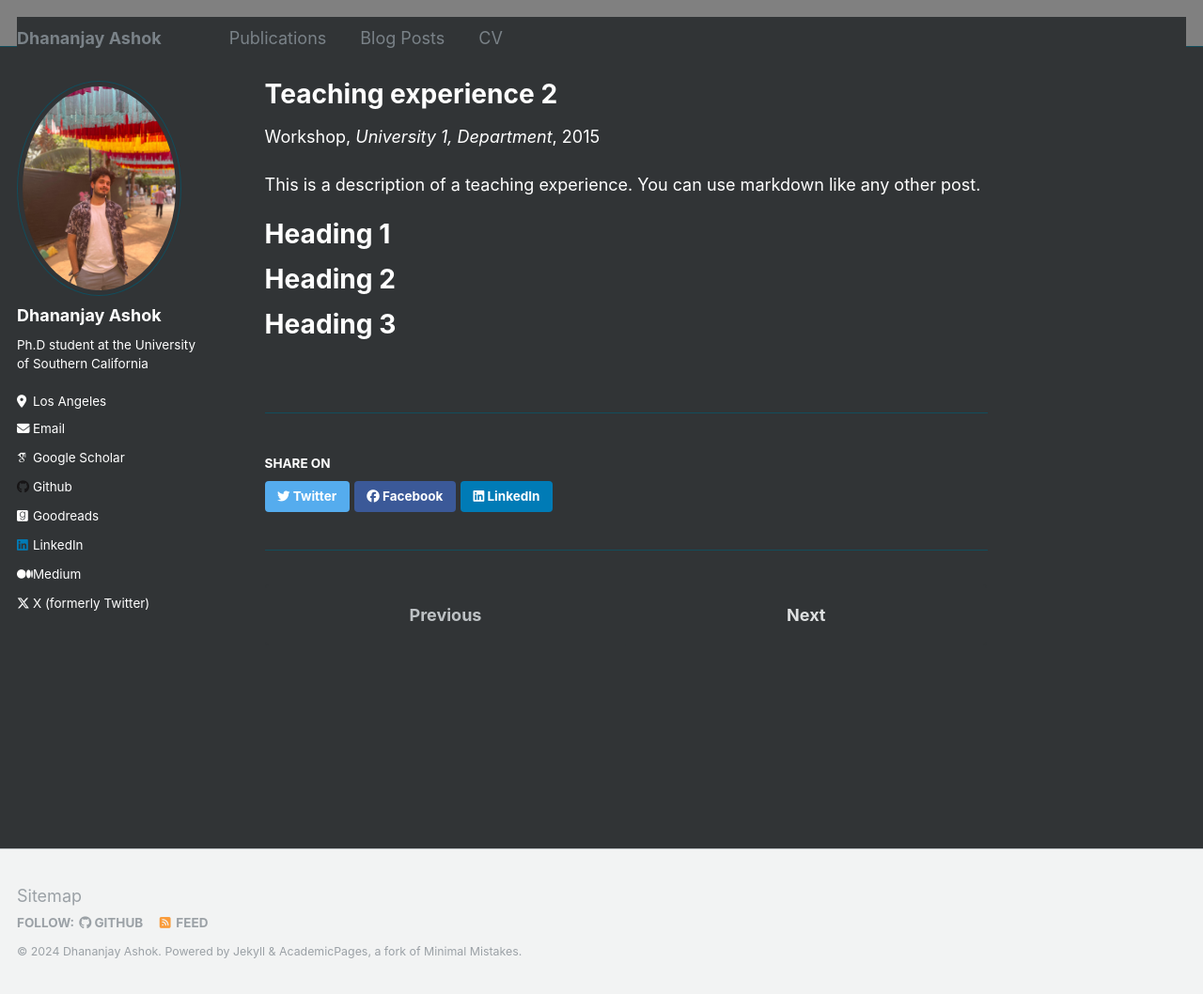
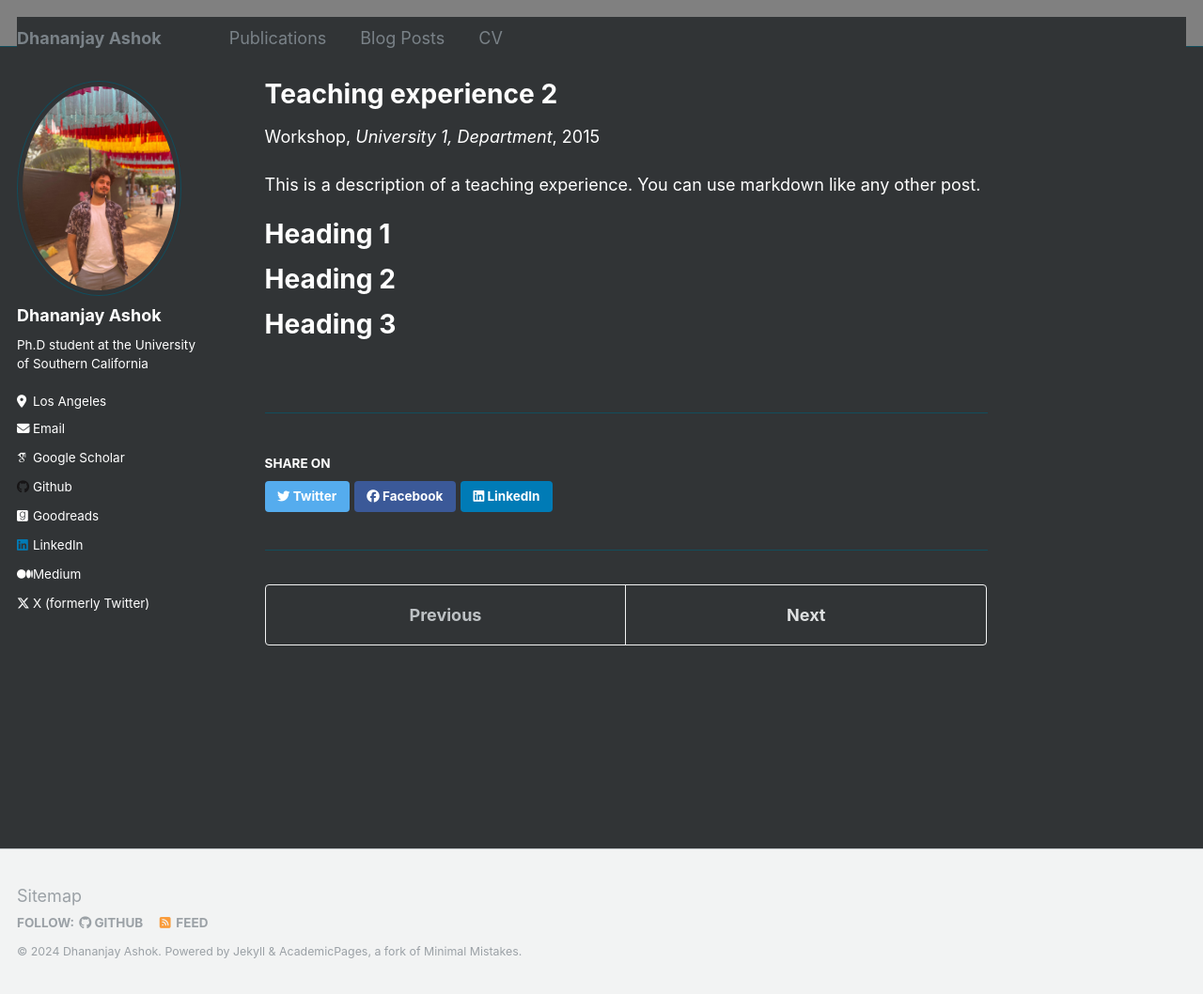
Before and after one commit to DhananjayAshok/DhananjayAshok.github.io, a Jekyll site: the page built from _teaching/2015-spring-teaching-2.md, in a window 1280 px wide and 1058 px high. Shown: the whole window at 94% size. Built offline with Jekyll 4.4.1, drawn with Linux system fonts in a browser that asks for light colours; some web fonts are replaced.

Commit message:
Update _navigation.scss

```diff
--- a/_sass/_navigation.scss
+++ b/_sass/_navigation.scss
@@ -84,7 +84,7 @@
       text-align: center;
       text-decoration: none;
       color: mix(#fff, $gray, 25%);
-      border: 1px solid $darker-gray;
+      border: 1px solid $lighter-gray;
       border-radius: 0;
 
       &:hover {
@@ -132,7 +132,7 @@
     text-align: center;
     text-decoration: none;
     color: mix(#fff, $gray, 50%);
-    border: 1px solid $darker-gray;
+    border: 1px solid $lighter-gray;
     border-radius: $border-radius;
 
     &:hover {
```
